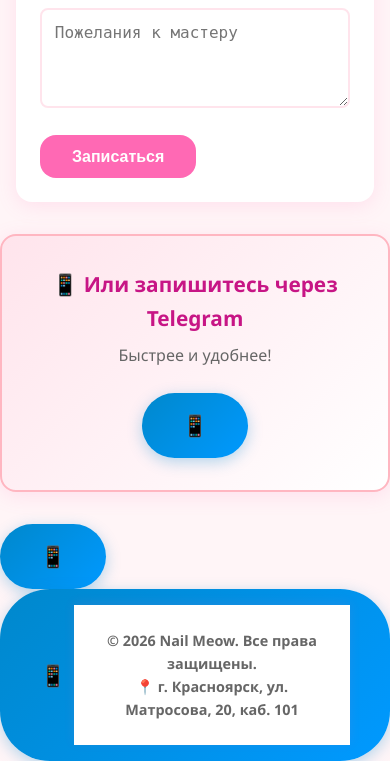
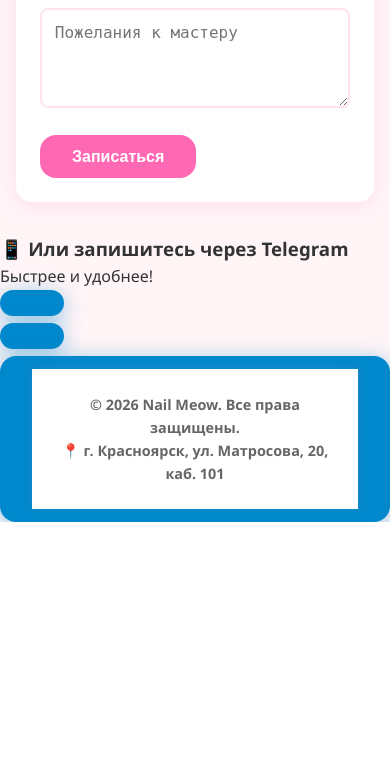
Before and after one commit to bbbnewwwa/Nail-Meow, a FastAPI app: page /booking in a window 390 px wide. Shown: the part 839-1600 px from the top of the page. After the commit the page ends 1361 px from the top, so only its background shows below. Run offline with FastAPI, Linux system fonts and the light colour scheme; data that the repository does not hold is empty.

Commit message:
удаление всез стилей кнопки тг бота

```diff
--- a/static/css/style.css
+++ b/static/css/style.css
@@ -465,59 +465,7 @@ footer {
     }
 
 /* телеграм */
-.booking-info {
-    background: linear-gradient(135deg, var(--pink-light), var(--white)) !important;
-    border: 2px solid var(--pink-soft) !important;
-    border-radius: 16px !important;
-    padding: 2rem !important;
-    text-align: center !important;
-    margin: 2rem auto !important;
-    max-width: 600px !important;
-    box-shadow: 0 4px 20px rgba(255, 105, 180, 0.15) !important;
-    display: block !important;
-}
 
-.booking-info h3 {
-    color: var(--pink-dark) !important;
-    font-size: 1.3rem !important;
-    margin-bottom: 0.5rem !important;
-    text-align: center !important;
-}
-
-.booking-info p {
-    color: var(--text-light) !important;
-    margin-bottom: 1.5rem !important;
-    text-align: center !important;
-}
-
-.btn-telegram {
-    display: inline-flex !important;
-    align-items: center !important;
-    justify-content: center !important;
-    gap: 0.5rem !important;
-    background: linear-gradient(135deg, #0088cc, #0099ff) !important;
-    color: white !important;
-    padding: 1rem 2.5rem !important;
-    border-radius: 50px !important;
-    text-decoration: none !important;
-    font-weight: 600 !important;
-    font-size: 1.1rem !important;
-    margin: 0 auto !important;
-    box-shadow: 0 4px 15px rgba(0, 136, 204, 0.3) !important;
-    transition: all 0.3s ease !important;
-}
-
-.btn-telegram:hover {
-    background: linear-gradient(135deg, #0099ff, #0088cc) !important;
-    transform: translateY(-3px) !important;
-    box-shadow: 0 6px 20px rgba(0, 136, 204, 0.4) !important;
-}
-
-
-.btn-telegram::before {
-    content: "📱" !important;
-    font-size: 1.3rem !important;
-}
 
 /* анимации тест */
 
```
